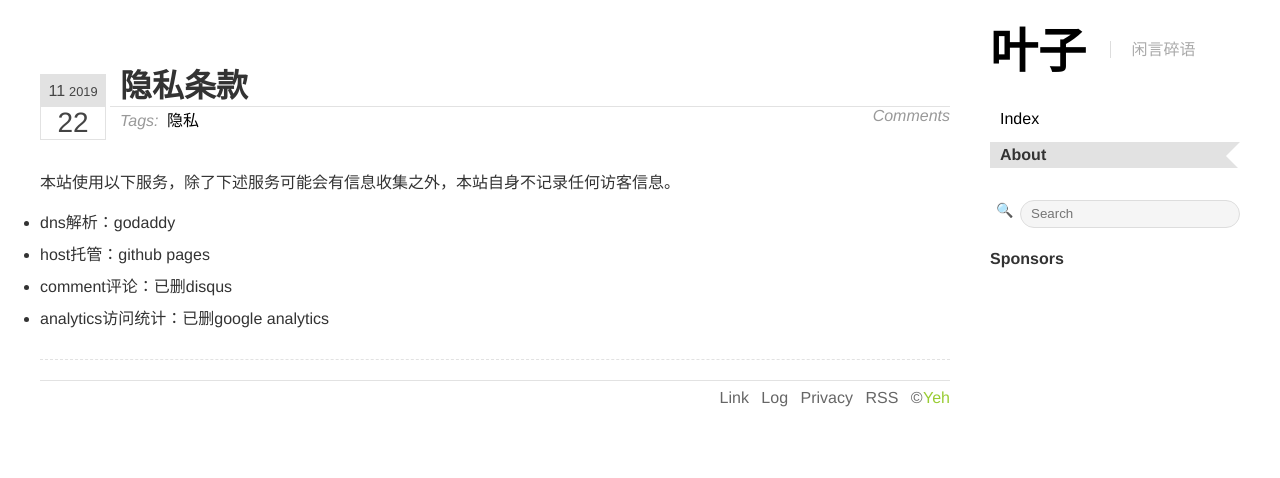
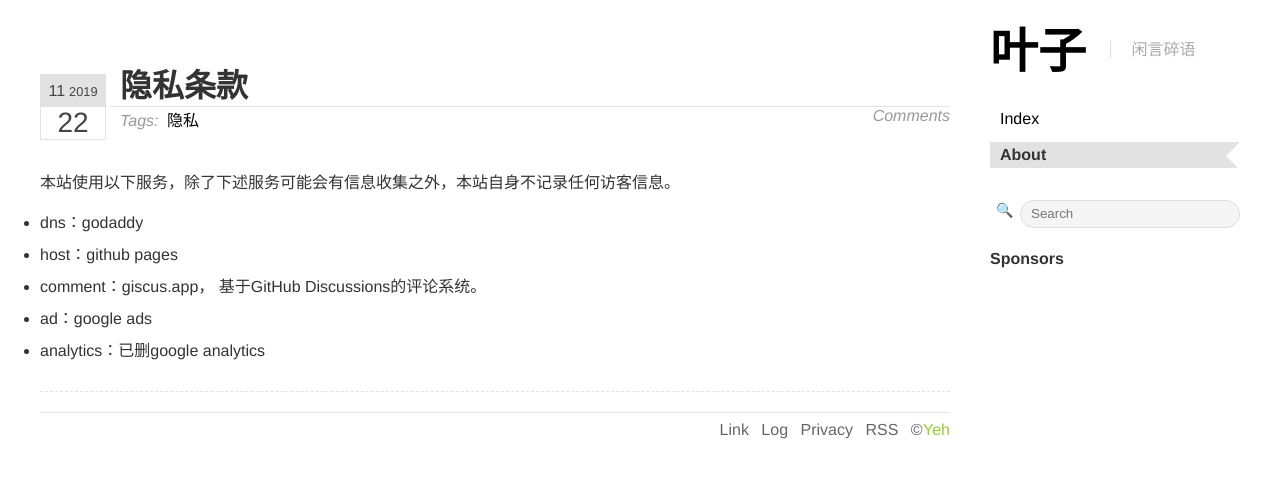
Before and after one commit to yeeh/blog.yeeh.org, a Jekyll site: the page built from about/privacy.md, in a window 1280 px wide. Shown: the top 478 px of the page. Built offline with Jekyll 4.4.1, drawn with Linux system fonts in a browser that asks for light colours; comment, search, counter and statistics services are not loaded.

Commit message:
update privacy

```diff
--- a/about/privacy.md
+++ b/about/privacy.md
@@ -8,7 +8,8 @@ theme: about
 
 本站使用以下服务，除了下述服务可能会有信息收集之外，本站自身不记录任何访客信息。
 
-- dns解析：godaddy
-- host托管：github pages
-- comment评论：已删disqus
-- analytics访问统计：已删google analytics
+- dns：godaddy
+- host：github pages
+- comment：giscus.app， 基于GitHub Discussions的评论系统。
+- ad：google ads
+- analytics：已删google analytics
```
